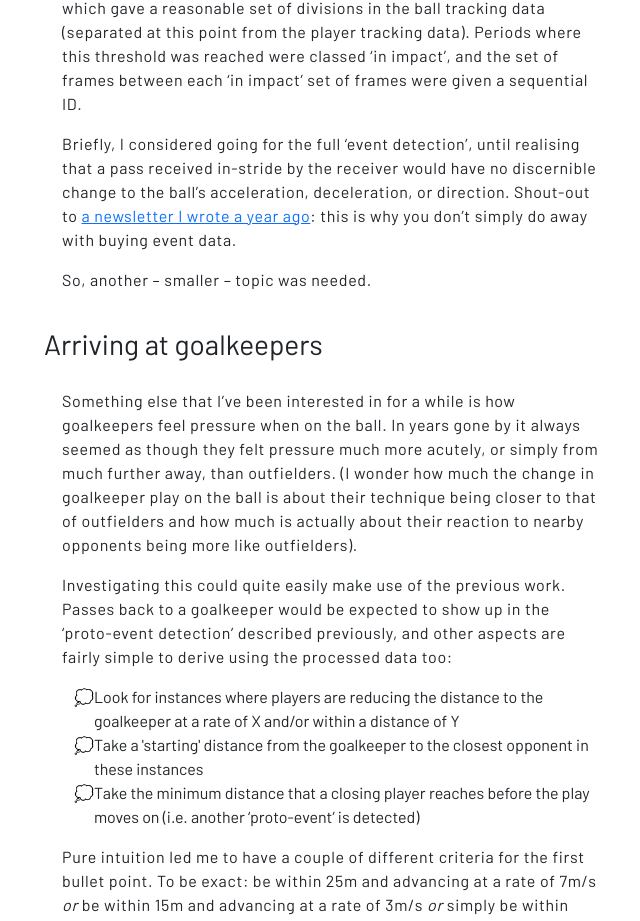
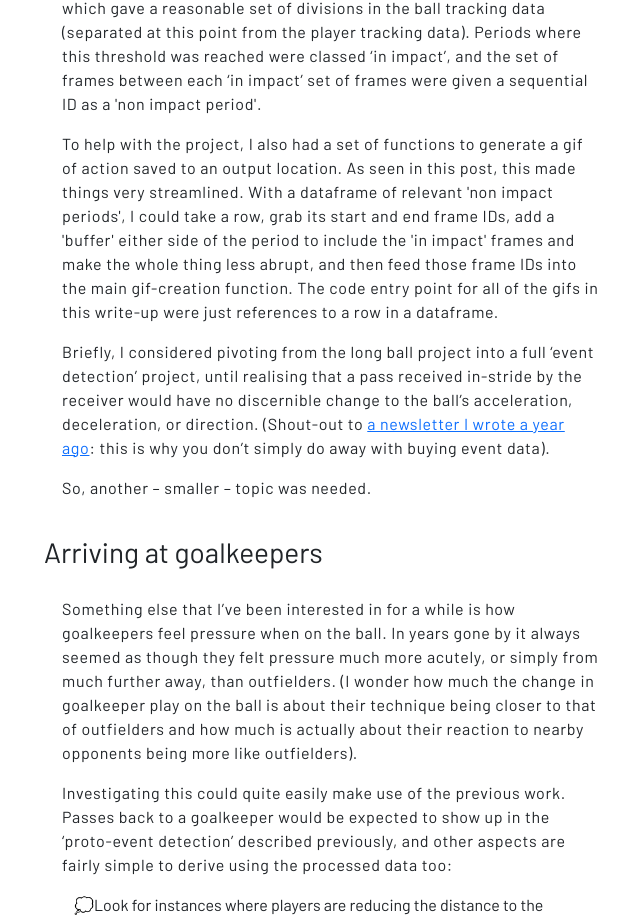
Before and after one commit to mrkthmpsn/mrkthmpsn.github.io, a Next.js app: page /goalkeeper-tracking in a window 1280 px wide. Shown: the part 4860-5781 px from the top of the page, without its empty margins (308-948 px from the left). Built offline with nearby package versions, Linux system fonts and the light colour scheme.

Commit message:
Add goalkeeper tracking section on gif creation

```diff
--- a/app/goalkeeper-tracking/page.tsx
+++ b/app/goalkeeper-tracking/page.tsx
@@ -79,8 +79,9 @@ const GoalkeeperTrackingArticlePage = () => {
             <li>Flip second half coordinates, so that the whole match is oriented in the same way</li>
             <li>Add object speeds, acceleration, and change of direction (the Skillcorner data has player detection to enable this kind of processing, although not on all players in all frames)</li>
         </ul>
-        <p>On top of this, I had a version of the acceleration-based basis for detecting ‘proto-events’ from the long ball project. I settled on a rolling average of ball acceleration (on top of the smoothed data) with a threshold of 2.25 m/s/s (several values were tried between 1.5 and 3), which gave a reasonable set of divisions in the ball tracking data (separated at this point from the player tracking data). Periods where this threshold was reached were classed ‘in impact’, and the set of frames between each ‘in impact’ set of frames were given a sequential ID.</p>
-        <p>Briefly, I considered going for the full ‘event detection’, until realising that a pass received in-stride by the receiver would have no discernible change to the ball’s acceleration, deceleration, or direction. Shout-out to <a href='https://www.getgoalsideanalytics.com/where-analytics-what-analytics-autumn-2022-update/'>a newsletter I wrote a year ago</a>: this is why you don’t simply do away with buying event data.</p>
+        <p>On top of this, I had a version of the acceleration-based basis for detecting ‘proto-events’ from the long ball project. I settled on a rolling average of ball acceleration (on top of the smoothed data) with a threshold of 2.25 m/s/s (several values were tried between 1.5 and 3), which gave a reasonable set of divisions in the ball tracking data (separated at this point from the player tracking data). Periods where this threshold was reached were classed ‘in impact’, and the set of frames between each ‘in impact’ set of frames were given a sequential ID as a 'non impact period'.</p>
+        <p>To help with the project, I also had a set of functions to generate a gif of action saved to an output location. As seen in this post, this made things very streamlined. With a dataframe of relevant 'non impact periods', I could take a row, grab its start and end frame IDs, add a 'buffer' either side of the period to include the 'in impact' frames and make the whole thing less abrupt, and then feed those frame IDs into the main gif-creation function. The code entry point for all of the gifs in this write-up were just references to a row in a dataframe.</p>
+        <p>Briefly, I considered pivoting from the long ball project into a full ‘event detection’ project, until realising that a pass received in-stride by the receiver would have no discernible change to the ball’s acceleration, deceleration, or direction. (Shout-out to <a href='https://www.getgoalsideanalytics.com/where-analytics-what-analytics-autumn-2022-update/'>a newsletter I wrote a year ago</a>: this is why you don’t simply do away with buying event data).</p>
         <p>So, another – smaller – topic was needed.</p>
         <h3 id='refine-idea-section'>Arriving at goalkeepers</h3>
         <p>Something else that I’ve been interested in for a while is how goalkeepers feel pressure when on the ball. In years gone by it always seemed as though they felt pressure much more acutely, or simply from much further away, than outfielders. (I wonder how much the change in goalkeeper play on the ball is about their technique being closer to that of outfielders and how much is actually about their reaction to nearby opponents being more like outfielders).</p>
```
